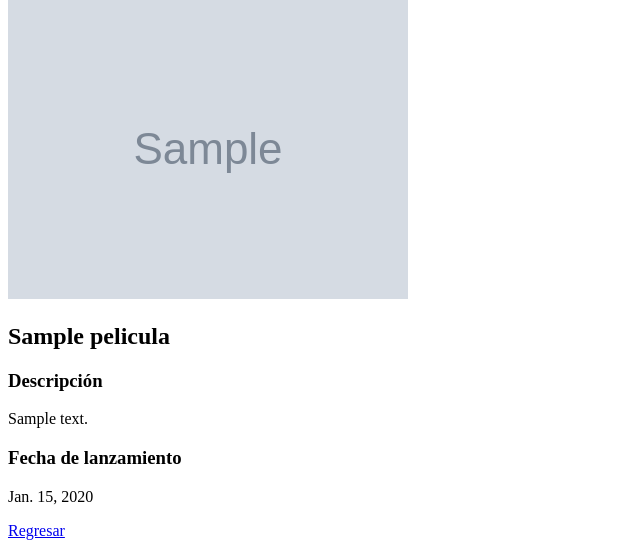
After one commit to ItzDaniell/FilmStack, a Django app: page /FilmStack/1/ in a window 1280 px wide. The commit adds this page. Shown: the part 484-1032 px from the top of the page, without its empty margins (0-640 px from the left). Run offline with Django 3.2, Linux system fonts and the light colour scheme; tables that the repository leaves empty hold one stand-in row (values such as "Sample post"); grey boxes marked "Sample" are stand-in pictures.

Commit message:
Movie details

```diff
--- /dev/null
+++ b/src/FilmStack/templates/FilmStack/detalle_pelicula.html
@@ -0,0 +1,32 @@
+{% extends "base.html" %}
+
+{% block title %}Detalles Película{% endblock %}
+
+{% block content %}
+    <section class="banner">
+        {% load static %}
+        <img class="img-banner" src="{% static 'img/detalles_pelicula.jpg' %}" alt="Banner de la página">
+        <h1 class="title-banner">Detalles de la Película</h1>
+    </section>
+    <article class="detalle-pelicula">
+        {% if pelicula.poster_url %}
+        <img class="detalles-poster" src="{{ pelicula.poster_url }}" alt="{{ pelicula.titulo }}">
+        {% endif %}
+        <div class="detalles">
+            <header class="header-detalle">
+                <h2 class="title-pelicula">{{ pelicula.titulo }}</h2>
+            </header>
+            <div class="detalle">
+                <h3 class="title-detalle">Descripción</h3>
+                <p class="paragraph">{{ pelicula.descripcion }}</p>
+            </div>
+            <div class="detalle">
+                <h3 class="title-detalle">Fecha de lanzamiento</h3>
+                <p class="paragraph">{{ pelicula.fecha_lanzamiento }}</p>
+            </div>
+            <div class="opciones">
+                <a href="{% url 'lista_peliculas' %}" class="button volver" onclick="history.back(); return false;">Regresar</a>
+            </div>
+        </div>
+    </article>
+{% endblock %}
--- a/src/FilmStack/templates/FilmStack/lista_peliculas.html
+++ b/src/FilmStack/templates/FilmStack/lista_peliculas.html
@@ -29,7 +29,7 @@
             <h2 class="title-pelicula">{{ pelicula.titulo }}</h2>
             <p class="paragraph-pelicula"><strong>Fecha de lanzamiento:</strong> {{ pelicula.fecha_lanzamiento }}</p>
             <div class="button-pelicula">
-              <a href="" class="button enviar">Ver Detalles</a>
+              <a href="{% url 'detalle_pelicula' pelicula.id %}" class="button enviar">Ver Detalles</a>
             </div>
           </div>
         </li>
--- a/src/FilmStack/urls.py
+++ b/src/FilmStack/urls.py
@@ -3,4 +3,5 @@ from . import views
 
 urlpatterns = [
     path('', views.lista_peliculas, name="lista_peliculas"),
+    path('FilmStack/<int:pelicula_id>/', views.detalle_pelicula, name='detalle_pelicula'),
 ]
--- a/src/FilmStack/views.py
+++ b/src/FilmStack/views.py
@@ -1,4 +1,4 @@
-from django.shortcuts import render
+from django.shortcuts import render, redirect, get_object_or_404
 from .models import Pelicula
 
 def lista_peliculas(request):
@@ -10,3 +10,8 @@ def lista_peliculas(request):
         peliculas = Pelicula.objects.all()
 
     return render(request, 'FilmStack/lista_peliculas.html', {'peliculas': peliculas, 'query': query})
+
+def detalle_pelicula(request, pelicula_id):
+    """Vista para mostrar el detalle de una películas"""
+    pelicula = get_object_or_404(Pelicula, id=pelicula_id)
+    return render(request, 'FilmStack/detalle_pelicula.html', {'pelicula': pelicula})
```
